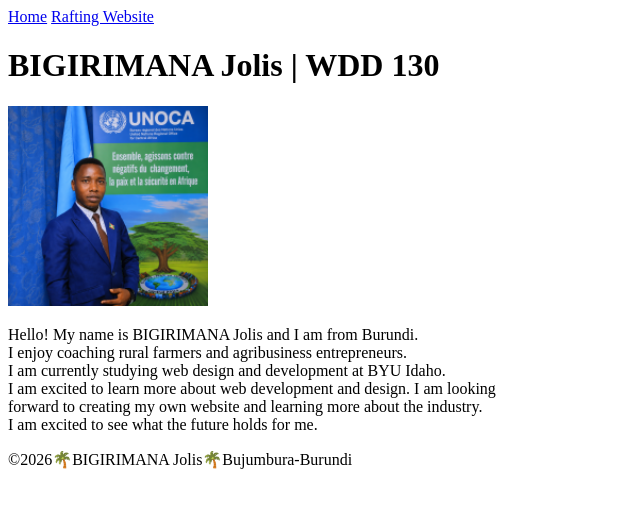
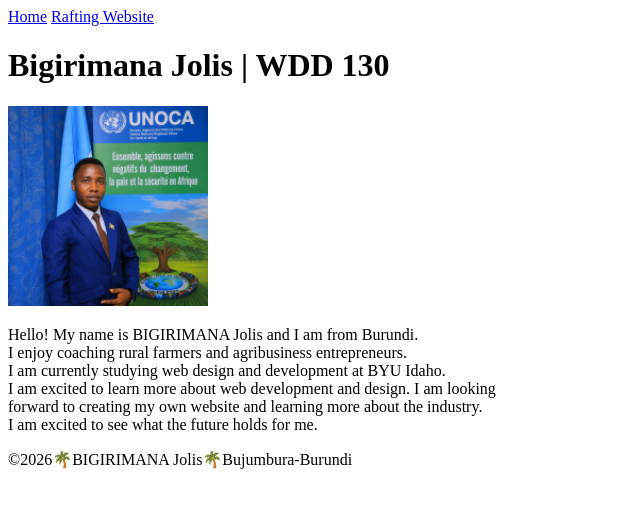
Before and after one commit to Niteka-j/wdd131, a plain HTML site: page index.html in a window 1280 px wide. Shown: the whole page, without its empty margins (0-640 px from the left). Drawn offline with Linux system fonts and the light colour scheme.

Commit message:
first commit

```diff
--- a/index.html
+++ b/index.html
@@ -15,7 +15,7 @@
         </nav>
     </header>
     <main>
-        <h1>BIGIRIMANA Jolis | WDD 130</h1>
+        <h1>Bigirimana Jolis | WDD 130</h1>
         <img src="images/profile.png" alt="Hello, My name is BIGIRIMANA Jolis" width="200"
           height="200">
         <p> Hello! My name is BIGIRIMANA Jolis and I am from Burundi. <br>
```
